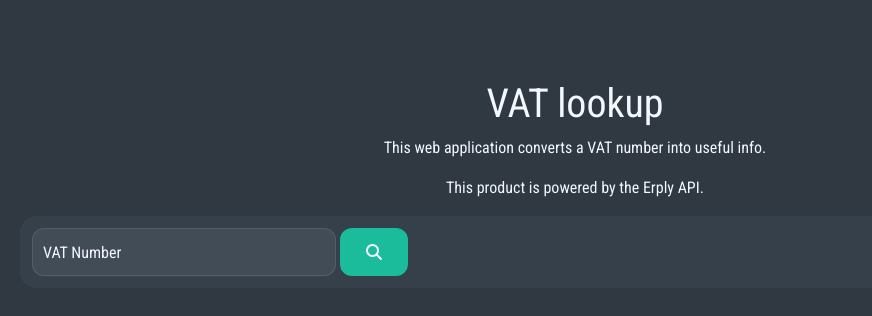
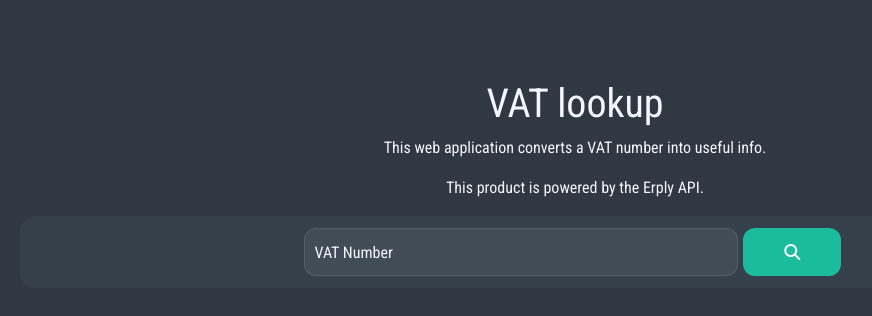
Before and after one commit to rrttalv/erply_test, an Angular app: page / in a window 1280 px wide. Shown: the top 316 px of the page, without its empty margins (65-937 px from the left). Built offline with nearby package versions, Linux system fonts and the light colour scheme.

Commit message:
form and loading spinner positioning

```diff
--- a/src/app/components/loading-spinner/loading-spinner.component.css
+++ b/src/app/components/loading-spinner/loading-spinner.component.css
@@ -35,7 +35,7 @@
 }
 #wrapper{
     display: block;
-    /* justify-content: center; */
     width: 100%;
     text-align: center;
+    padding: 2rem 0;
 }
--- a/src/app/components/search-form/search-form.component.css
+++ b/src/app/components/search-form/search-form.component.css
@@ -11,7 +11,8 @@
 }
 
 form{
-    width: 35%;
+    width: 50%;
+    margin: 0 auto;
     display: flex;
     align-items: center;
 }
@@ -50,7 +51,7 @@ form{
 
 @media screen and (max-width: 992px){
     form{
-        width: 50%;
+        width: 75%;
     }
 }
 
--- a/src/app/components/search-page/search-page.component.ts
+++ b/src/app/components/search-page/search-page.component.ts
@@ -21,12 +21,13 @@ export class SearchPageComponent implements OnInit {
   }
 
   submitSearch(form){
-    this.loading = true;
     var value = form.companyVAT;
     /* Check if the search result component is already in use */
     if(this.searchResult && this.searchResult['Valid']){
       this.archiveSearch(this.searchResult);
+      this.resultComponent.destroy();
     }
+    this.loading = true;
     /* Get data from API */
     this.search.getCompanyInfo(value).subscribe( searchData => {
       if(searchData){
@@ -39,9 +40,6 @@ export class SearchPageComponent implements OnInit {
 
   /* Create a component that displays the result and inject into template */
   displaySearch(){
-    if(this.resultComponent){
-      this.resultComponent.destroy();
-    }
     const factory = this.factory.resolveComponentFactory(SearchDisplayComponent);
     this.resultComponent = this.resultCont.createComponent(factory);
     if(this.searchResult['Valid']){
```
